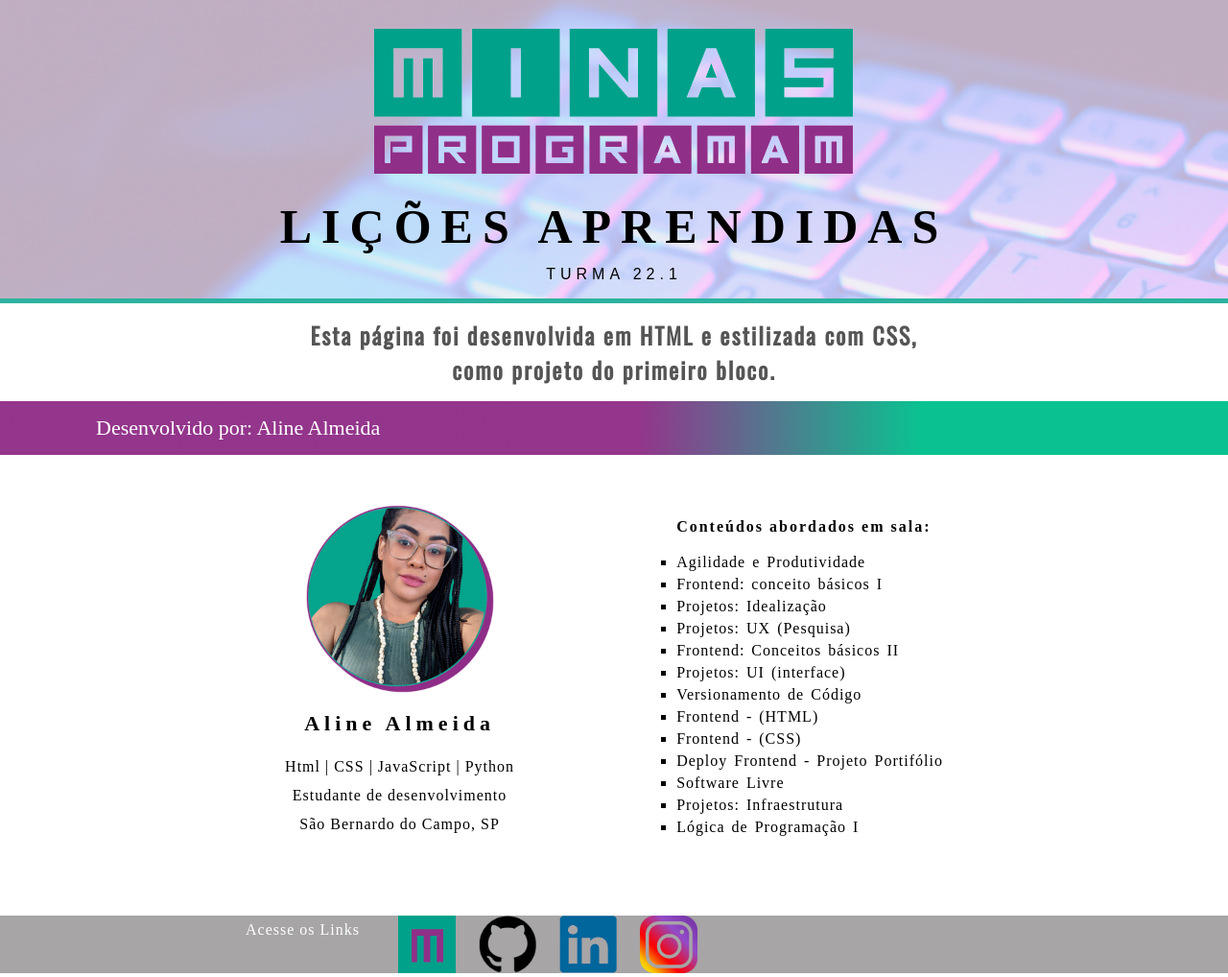
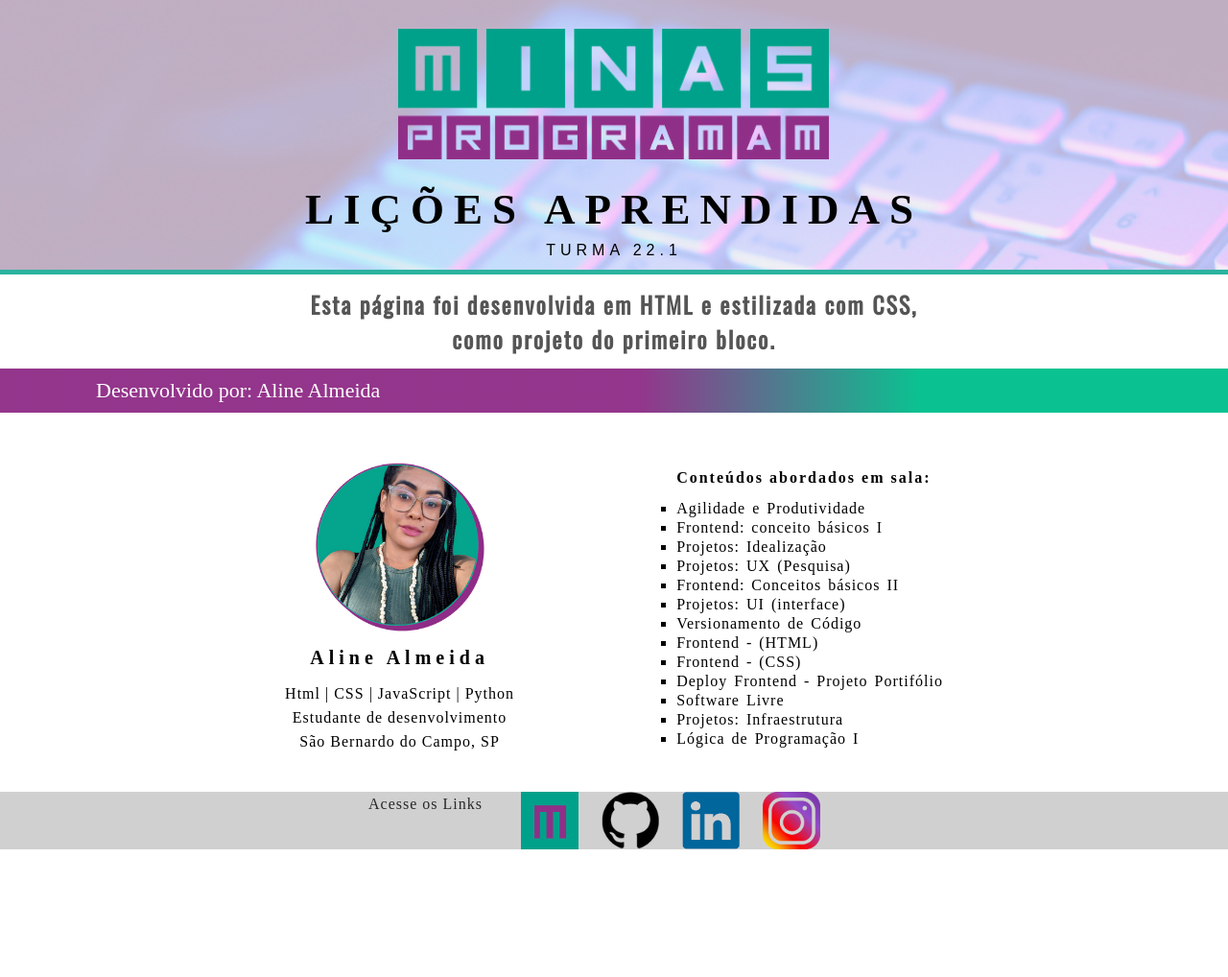
Before and after one commit to alinealmeidadev/minasbloco1, a plain HTML site: page index.html in a window 1280 px wide. Shown: the whole page at 96% size. After the commit the page ends 889 px from the top, so only its background shows below. Drawn offline with nearby package versions, Linux system fonts and the light colour scheme; a web font is replaced by a local one.

Commit message:
ajuste tamanho

```diff
--- a/css/style.css
+++ b/css/style.css
@@ -1,11 +1,6 @@
-/*família de fontes: 'Bebas Neue', cursiva;
-família de fontes: 'Josefin Sans', sem serifa;
-família de fontes: 'Kdam Thmor Pro', sem serifa;
+/*família de fontes: 'Josefin Sans', sem serifa;
 font-family: 'Oswald', sans-serif;
-font-family: 'Teko', sans-serif;
 família de fontes: 'Roboto Flex', sem serifa;*/
-
-
 
 * {
     margin: 0;
@@ -26,16 +21,15 @@ header{
 
 }
 header img{
-    width: 500px;
+    width: 450px;
     margin: 30px;
 }
 
 h1{
-   padding: 0;
    text-transform: uppercase;
-   font-size: 50px;
+   font-size: 45px;
    font-weight: 800;
-   line-height: 50px;
+   line-height: 45px;
    letter-spacing: 10px;
    font-family: 'Josefin' , 'sans-serif';
 }
@@ -44,7 +38,7 @@ span{
     padding: 30px;
     text-transform: uppercase;
     letter-spacing: 5px;
-    line-height: 50px;
+    line-height: 40px;
     font-weight: 500;
  }
 
@@ -54,8 +48,8 @@ span{
     justify-content: flex-start;
     padding-left: 25%;
     padding-right: 25%;
-    margin-top: 15px;
-    margin-bottom: 15px;
+    margin-top: 13px;
+    margin-bottom: 13px;
     font-family: 'Oswald', 'cursive';
     letter-spacing: 2px;
 }
@@ -63,7 +57,7 @@ span{
 h3{
     background: rgb(144,47,136);
     background: linear-gradient(90deg, rgba(144,47,136,0.969625350140056) 52%, rgba(10,194,145,1) 75%);
-    padding: 15px;
+    padding: 10px;
     padding-left: 100px;
     color: #ffffff;
     justify-content: center;
@@ -80,24 +74,25 @@ main{
     align-items: center;
     padding-left: 10%;
     padding-right: 10%;
-    padding-top: 50px;
-    padding-bottom: 80px;
+    padding-top: 40px;
+    padding-bottom: 40px;
 }
 
 aside{
     max-width: 50%;
     justify-content:center;
     text-align: center;
+    padding-top: 10px;
 }
 
 .aline img{
-    width: 200px;
+    width: 180px;
 }
 
 h4{
-   font-size: 22px;
-   font-weight: 600;
-   line-height: 60px;
+   font-size: 20px;
+   font-weight: 800;
+   line-height: 50px;
    letter-spacing: 5px;
    font-family: 'Josefin' , 'sans-serif';
    text-align: center;
@@ -106,7 +101,7 @@ h4{
 p{
     font-size: 16px;
     font-weight: 400;
-    line-height: 30px;
+    line-height: 25px;
     letter-spacing: 1px;
     word-spacing: normal;
     font-family: 'Josefin' , 'sans-serif';
@@ -120,7 +115,7 @@ article{
 ul{
     font-size: 16px;
     font-weight: 800;
-    line-height: 50px;
+    line-height: 45px;
     letter-spacing: 2px;
     font-family: 'Josefin' , 'sans-serif';
 }
@@ -129,7 +124,7 @@ li {
     list-style-type:square;
     font-size: 16px;
     font-weight: 400;
-    line-height: 23px;
+    line-height: 20px;
     letter-spacing: 1px;
     word-spacing: 2px;
     font-family: 'Roboto-flex' , 'sans-serif';
@@ -138,14 +133,13 @@ li {
 footer{
     display: flex;
     height: 60px;
-    background-color: #a7a5a5;
+    background-color: #a7a5a585;
     justify-content: start;
-
 }
 
 .footertext{
-    color: #ffffff;
-    padding-left: 20%;
+    color: #282829;
+    padding-left: 30%;
     align-items: flex-start;
 }
 
```
